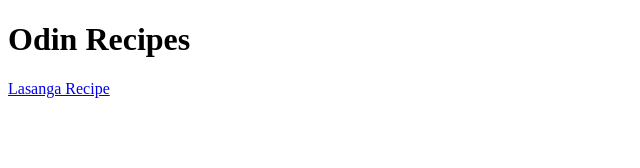
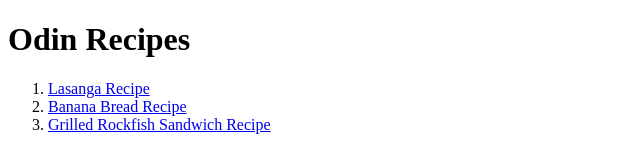
Before and after one commit to humzarao/odin-recipes, a plain HTML site: page index.html in a window 1280 px wide. Shown: the whole page, without its empty margins (0-640 px from the left). Drawn offline with Linux system fonts and the light colour scheme.

Commit message:
Add links to bread and sandwich recipe on homepage

```diff
--- a/index.html
+++ b/index.html
@@ -6,6 +6,10 @@
     </head>
     <body>
         <h1>Odin Recipes</h1>
-        <a href="recipes/lasanga.html">Lasanga Recipe</a>
+        <ol>
+            <li><a href="recipes/lasanga.html" target="_blank">Lasanga Recipe</a></li>
+            <li><a href="recipes/bread.html" target="_blank">Banana Bread Recipe</a></li>
+            <li><a href="recipes/sandwich.html" target="_blank">Grilled Rockfish Sandwich Recipe</a></li>
+        </ol>
     </body>
 </html>
```
